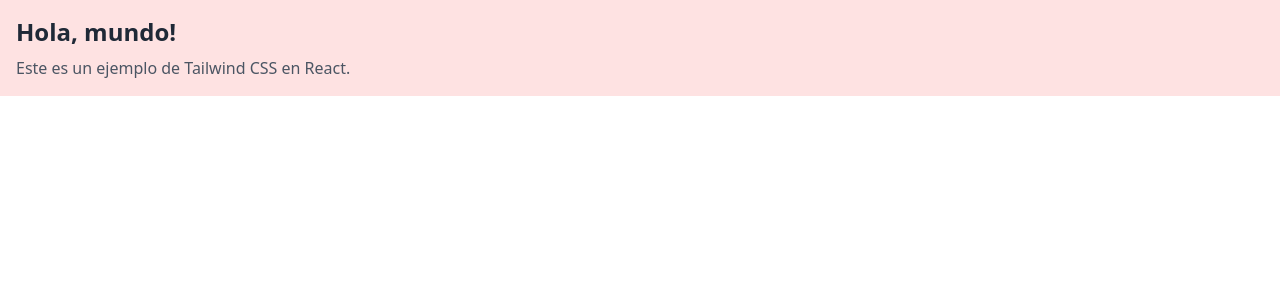
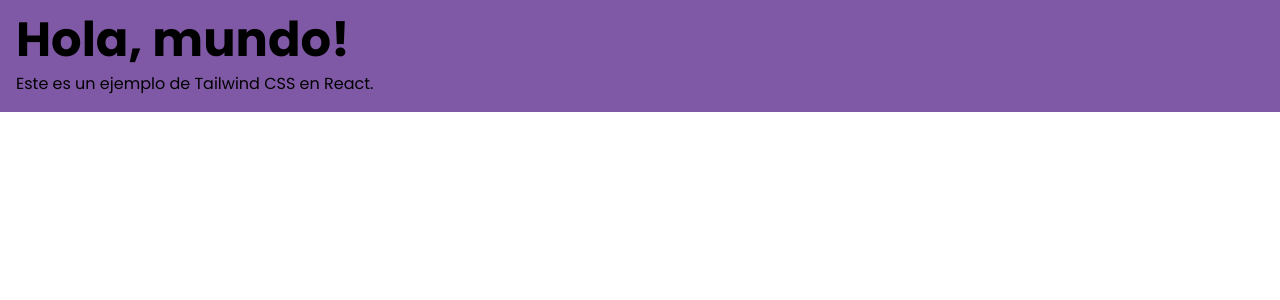
Before and after one commit to Brisnayu/cadena-infinita-front, a React (Vite) app: page / in a window 1280 px wide. Shown: the top 300 px of the page. Built offline with nearby package versions, Linux system fonts and the light colour scheme.

Commit message:
basic settings done

```diff
--- a/index.html
+++ b/index.html
@@ -1,10 +1,16 @@
-<!doctype html>
+<!DOCTYPE html>
 <html lang="en">
   <head>
     <meta charset="UTF-8" />
     <link rel="icon" type="image/svg+xml" href="/vite.svg" />
     <meta name="viewport" content="width=device-width, initial-scale=1.0" />
-    <link href="./output.css" rel="stylesheet">
+    <link href="./output.css" rel="stylesheet" />
+    <link rel="preconnect" href="https://fonts.googleapis.com" />
+    <link rel="preconnect" href="https://fonts.gstatic.com" crossorigin />
+    <link
+      href="https://fonts.googleapis.com/css2?family=Poppins:ital,wght@0,100;0,200;0,300;0,400;0,500;0,600;0,700;0,800;0,900;1,100;1,200;1,300;1,400;1,500;1,600;1,700;1,800;1,900&display=swap"
+      rel="stylesheet"
+    />
     <title>Vite + React</title>
   </head>
   <body>
--- a/src/App.jsx
+++ b/src/App.jsx
@@ -1,7 +1,7 @@
 function App() {
   return (
-    <div className="bg-red-100 p-4">
-      <h1 className="text-2xl font-bold text-gray-800">Hola, mundo!</h1>
+    <div className="bg-purpleDark p-4 font-poppins">
+      <h1 className="text-5xl font-bold text-gray-800">Hola, mundo!</h1>
       <p className="text-gray-600 mt-2">
         Este es un ejemplo de Tailwind CSS en React.
       </p>
--- a/tailwind.config.js
+++ b/tailwind.config.js
@@ -2,7 +2,29 @@
 export default {
   content: ["./index.html", "./src//*.{js,jsx,ts,tsx}"],
   theme: {
-    extend: {},
+    extend: {
+      fontFamily: {
+        'poppins': ['Poppins', 'sans-serif'],
+      },
+    },
+    colors: {
+      // Configure your color palette here
+      purpleDark: '#8059A6',
+      purpleUltraDark: '#563A6E',
+      purpleLight: '#CCC2D6',
+      violet: '#7070C2',
+      aqua: '#70C2C2',
+      greenCorrect: '#70C270',
+      blueInformation: '#2F76BD',
+      yellowWarning: '#E0E052',
+      redError: '#D65C5C',
+      textModal: '#424242',
+      grayPurple: '#E5E3E8',
+      // Código de los gradientes, con las paletas de colores.
+      // gradiente01: 'linear-gradient(90deg, rgba(128,89,166,1) 0%, rgba(112,194,194,1) 100%);',
+      // gradiente02: 'linear-gradient(90deg, rgba(132,155,194,1) 0%, rgba(112,194,194,1) 100%);',
+      // gradienteHeroBox: 'linear-gradient(90deg, rgba(132,155,194,1) 60%, rgba(112,194,194,1) 100%);'
+  },
   },
   plugins: [],
 }
```
